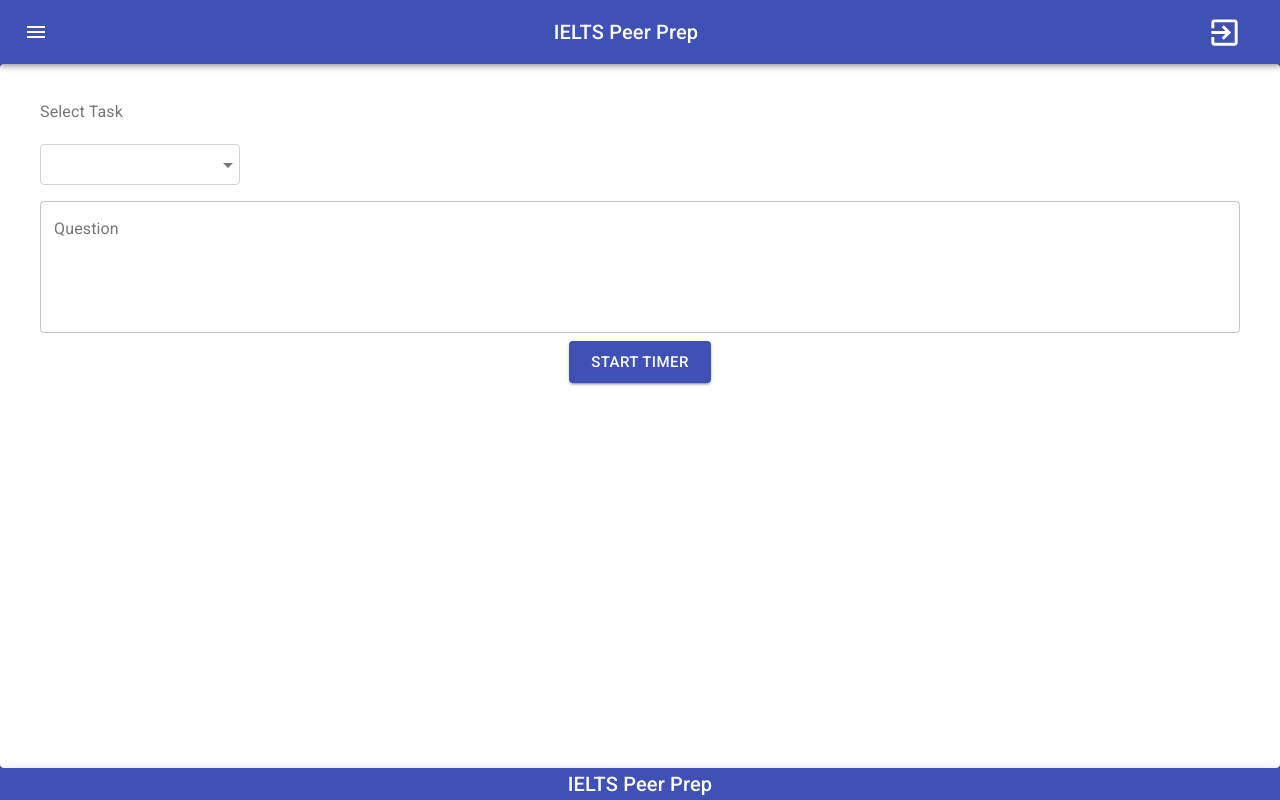
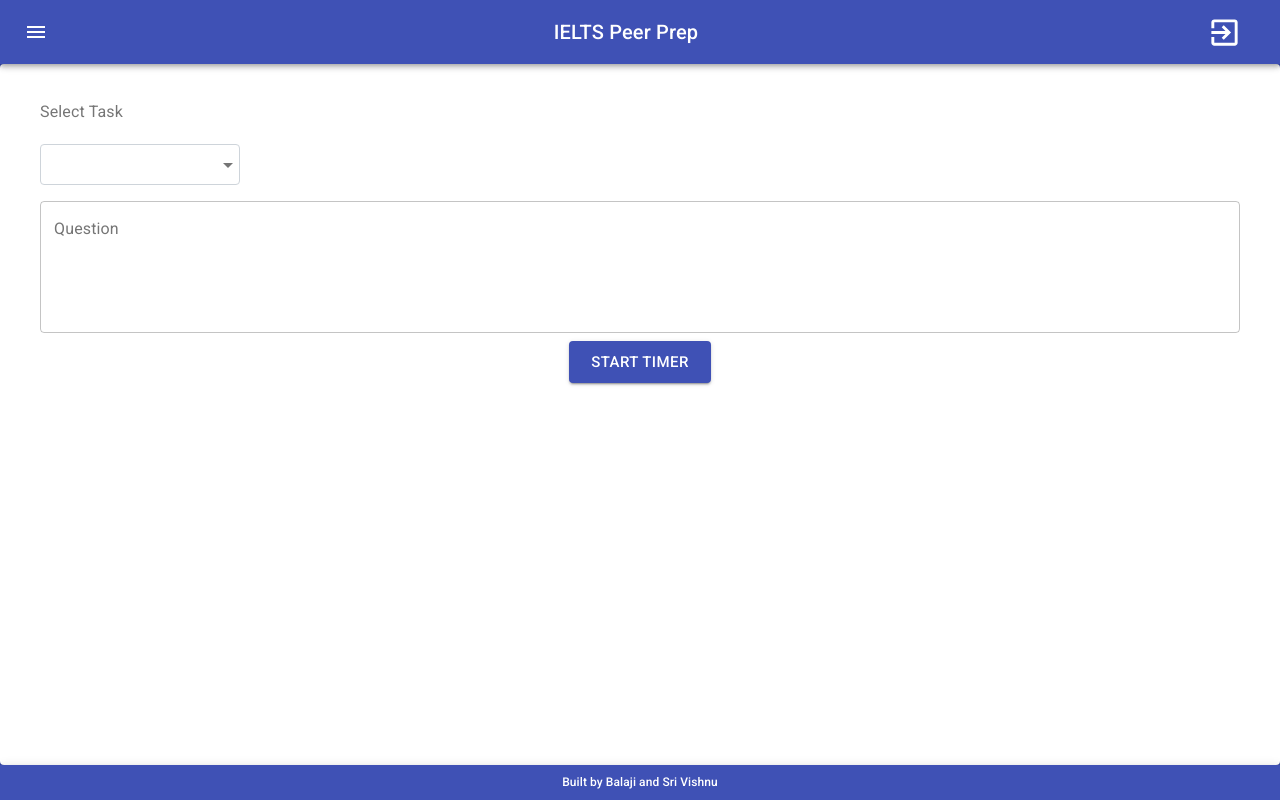
Before and after one commit to sbalajime/ielts-peer-prep, a React (Create React App) app: page /write in a window 1280 px wide. Built offline with nearby package versions, Linux system fonts and the light colour scheme.

Commit message:
Review points can be in step of .5

```diff
--- a/src/Components/Footer.js
+++ b/src/Components/Footer.js
@@ -1,21 +1,23 @@
 import React from 'react';
-import { AppBar, Typography, makeStyles } from '@material-ui/core';
+import { AppBar, Typography, makeStyles, ThemeProvider } from '@material-ui/core';
 
-const useStyles = makeStyles({
+const useStyles = makeStyles((theme) => ({
     title: {
         flexGrow: 1,
-        textAlign: 'center'
+        textAlign: 'center',
+        fontSize: 12,
+        padding: theme.spacing(1)
     }
-});
+}));
 
 
 
 const FooterComponent = () => {
     const classes = useStyles();
     return (<AppBar position="static">
-        <Typography variant="h6" className={classes.title}>
-            IELTS Peer Prep
-    </Typography>
+        <Typography variant="h6" component="p" className={classes.title}>
+            Built by <a href="https://sbalaji.me">Balaji</a> and <a href="https://github.com/srivishnuc">Sri Vishnu</a>
+        </Typography>
     </AppBar>)
 }
 
--- a/src/Containers/MyEssay.js
+++ b/src/Containers/MyEssay.js
@@ -8,7 +8,6 @@ import Typography from '@material-ui/core/Typography';
 import { withStyles } from '@material-ui/core/styles';
 import Divider from '@material-ui/core/Divider';
 import Grid from '@material-ui/core/Grid';
-import Slider from '@material-ui/core/Slider';
 
 import { getData } from '../Utils/Api';
 
--- a/src/Containers/Review.js
+++ b/src/Containers/Review.js
@@ -77,7 +77,7 @@ const BandSlider = (props) => {
                 defaultValue={1}
                 getAriaValueText={valueLabelFormat}
                 aria-labelledby="discrete-slider-always"
-                step={1}
+                step={0.5}
                 min={1}
                 max={9}
                 onChange={(e, val) => handleChange(label, val)}
--- a/src/index.css
+++ b/src/index.css
@@ -15,3 +15,8 @@ code {
   font-family: source-code-pro, Menlo, Monaco, Consolas, 'Courier New',
     monospace;
 }
+
+a{
+  color:inherit;
+  text-decoration: none;
+}
```
